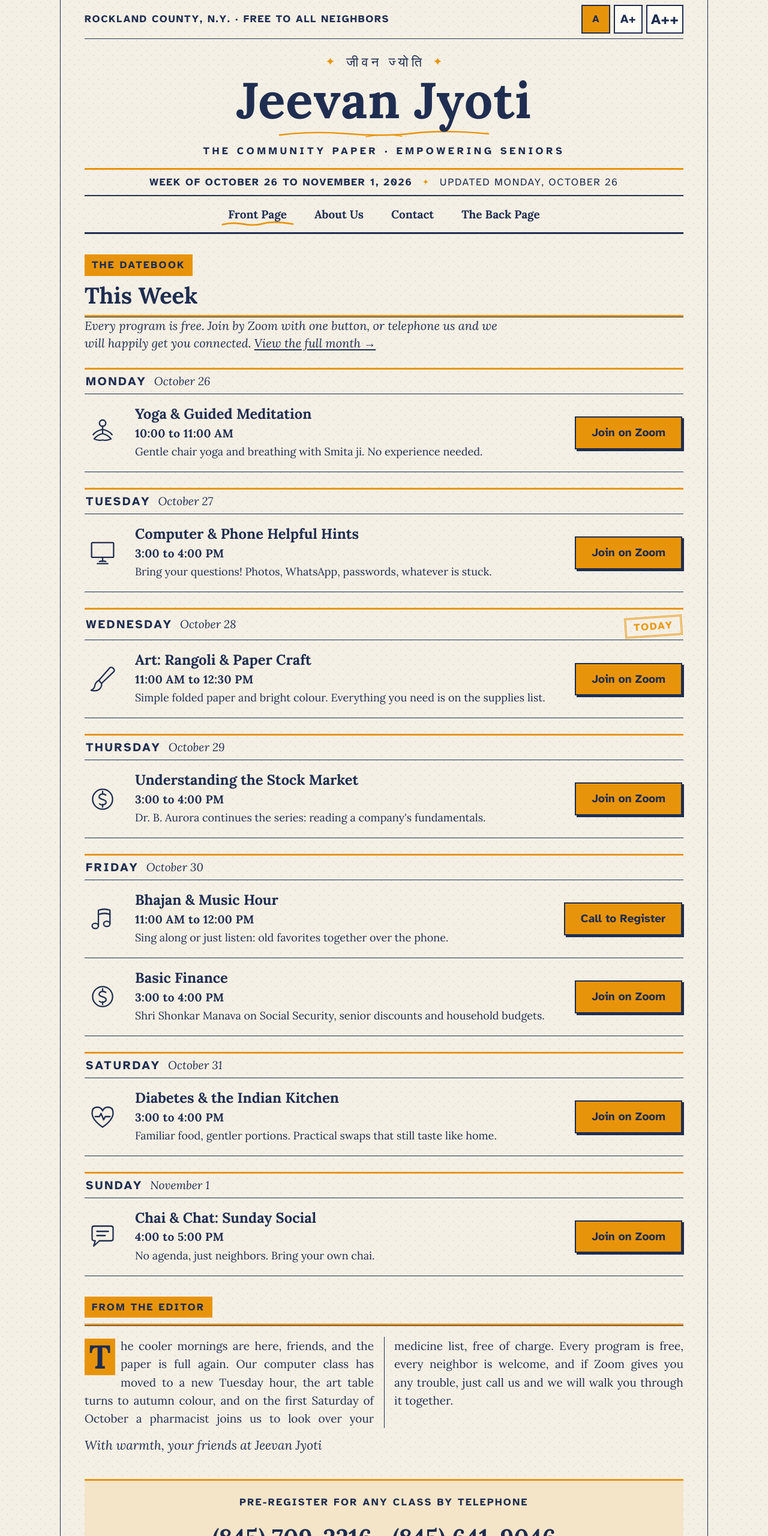
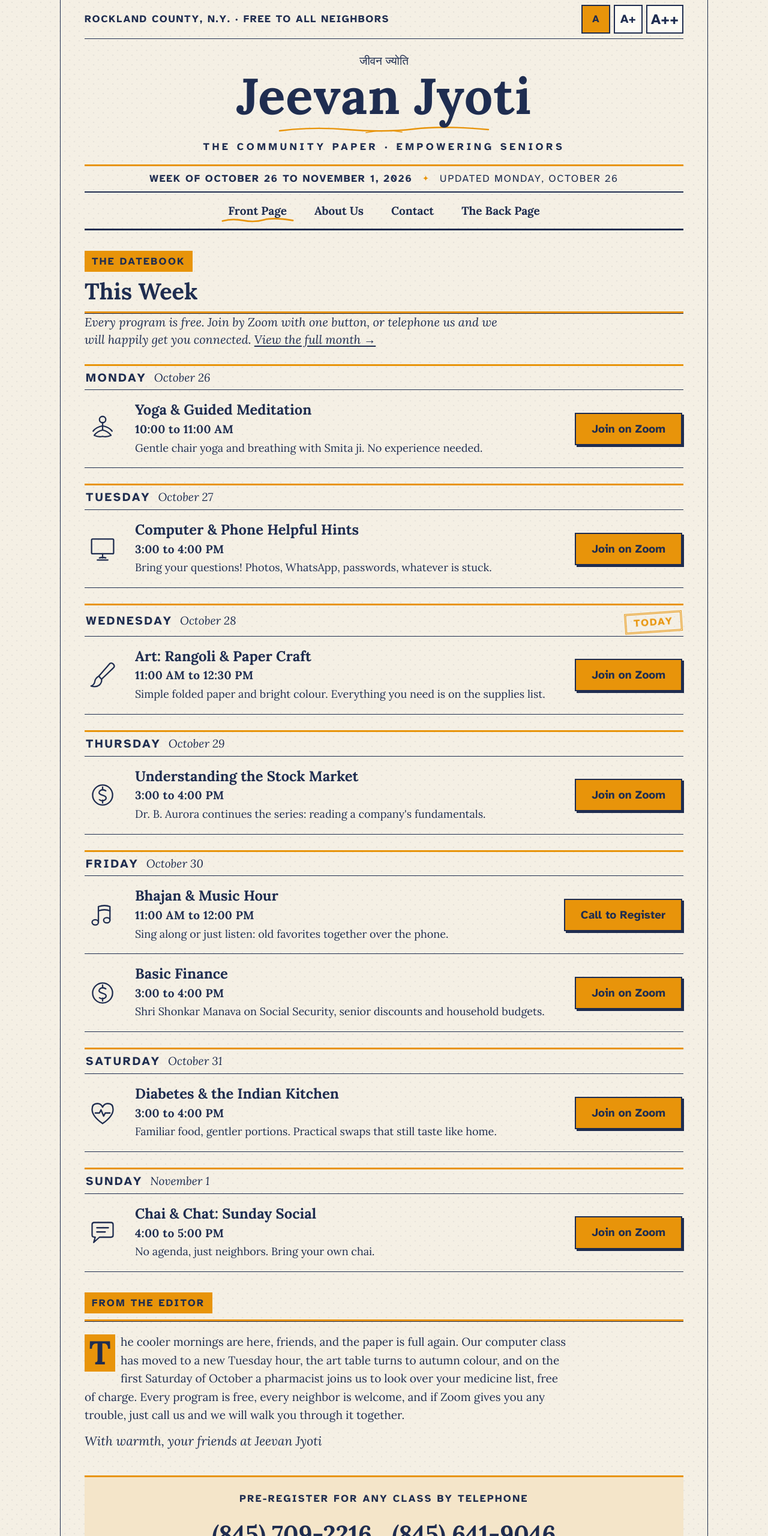
Before and after one commit to AdityaBaranwal1/JyotiSite, a website built with Vite: page index.html in a window 1280 px wide. Shown: the top 2560 px of the page at 60% size. Built offline with nearby package versions, Linux system fonts and the light colour scheme; no server answers; a web font is replaced by a local one.

Commit message:
Set the editor's note in one plain column
Two justified columns split sentences across a rule and opened uneven gaps
between words; one left-aligned column at a reading measure is easier going.

```diff
--- a/css/components.css
+++ b/css/components.css
@@ -56,23 +56,6 @@
   .nameplate { grid-column: 2; }
   .masthead .weather-ear { grid-column: 3; grid-row: 1; }
 }
-.nameplate .deva {
-  font-family: var(--font-deva);
-  font-size: calc(var(--text-size) * 1.15);
-  letter-spacing: 0.25em;
-  display: block;
-  margin-bottom: 2px;
-}
-/* small second-ink diamonds flanking the Devanagari line */
-.nameplate .deva::before,
-.nameplate .deva::after {
-  content: "✦";
-  color: var(--accent);
-  font-size: 0.75em;
-  vertical-align: 12%;
-}
-.nameplate .deva::before { margin-right: 14px; }
-.nameplate .deva::after  { margin-left: 14px; letter-spacing: 0; }
 .nameplate .flourish { color: var(--accent); }
 .nameplate .name {
   font-family: var(--font-head);
@@ -93,7 +76,6 @@
 /* Compact nameplate for inner pages */
 .masthead--compact { padding: 14px 0 8px; }
 .masthead--compact .nameplate .name { font-size: clamp(30px, 5vw, 52px); }
-.masthead--compact .nameplate .deva { font-size: var(--text-size); }
 .masthead--compact .nameplate .flourish { width: min(220px, 55%); }
 
 /* Button that looks like a link (print action etc.) */
@@ -474,22 +456,13 @@ nav.paper-nav a[aria-current="page"] {
 }
 .notice .kicker { display: block; margin-bottom: 4px; }
 
-/* ---------- Editor's note — set like a leader column ---------- */
+/* ---------- Editor's note: one column at a reading measure ---------- */
 .editors-note { margin-top: 14px; }
-.editors-note #editors-note-text { max-width: none; }
-@media (min-width: 720px) {
-  .editors-note #editors-note-text {
-    column-count: 2;
-    column-gap: 34px;
-    column-rule: var(--hairline);
-  }
-}
 .editors-note .signoff {
   font-family: var(--font-head);
   font-style: italic;
   font-size: calc(var(--text-size) * 1.1);
   margin-top: 12px;
-  max-width: none;
 }
 
 /* ---------- Phone strip ---------- */
--- a/css/paper.css
+++ b/css/paper.css
@@ -16,7 +16,6 @@
   /* -- Type -- */
   --font-head: "Lora", Georgia, "Times New Roman", serif;
   --font-body: "Atkinson Hyperlegible", Verdana, system-ui, sans-serif;
-  --font-deva: "Tiro Devanagari Hindi", "Nirmala UI", serif;
 
   /* -- Size system: body size editable 17–24px, reader scale on top -- */
   --text-base: 19px;
@@ -105,26 +104,10 @@ p  {
   text-wrap: pretty;   /* no one-word last lines */
 }
 
-/* Justify editorial copy on comfortable measures (left-aligned on phones,
-   where justification opens ugly rivers). */
-@media (min-width: 560px) {
-  p.dropcap,
-  .editors-note p,
-  .article p,
-  .columns p {
-    text-align: justify;
-    hyphens: auto;
-    -webkit-hyphens: auto;
-  }
-}
-
-/* Newspaper multi-column running text. column-width lets the browser drop to
-   a single column when the page is narrow or zoomed — never tiny columns. */
-.columns {
-  column-width: 300px;
-  column-gap: 34px;
-  column-rule: var(--hairline);
-}
+/* Running text stays in one left-aligned column: justified lines open uneven
+   gaps between words, and a sentence that jumps to a second column is easy to
+   lose. Both are harder going for older eyes than a plain ragged right. */
+.columns { max-width: var(--measure); }
 .columns > :first-child { margin-top: 0; }
 
 a {
```
